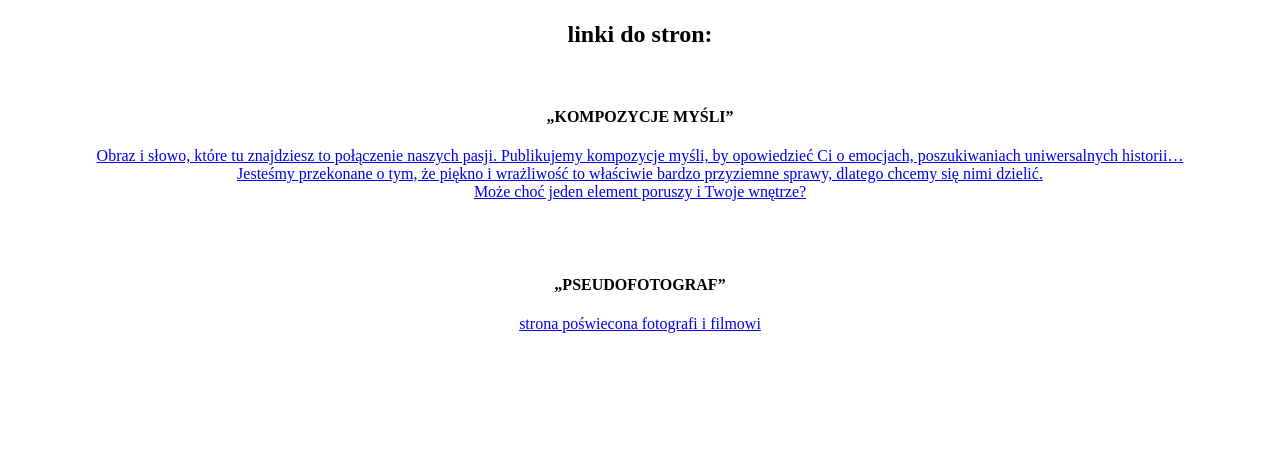
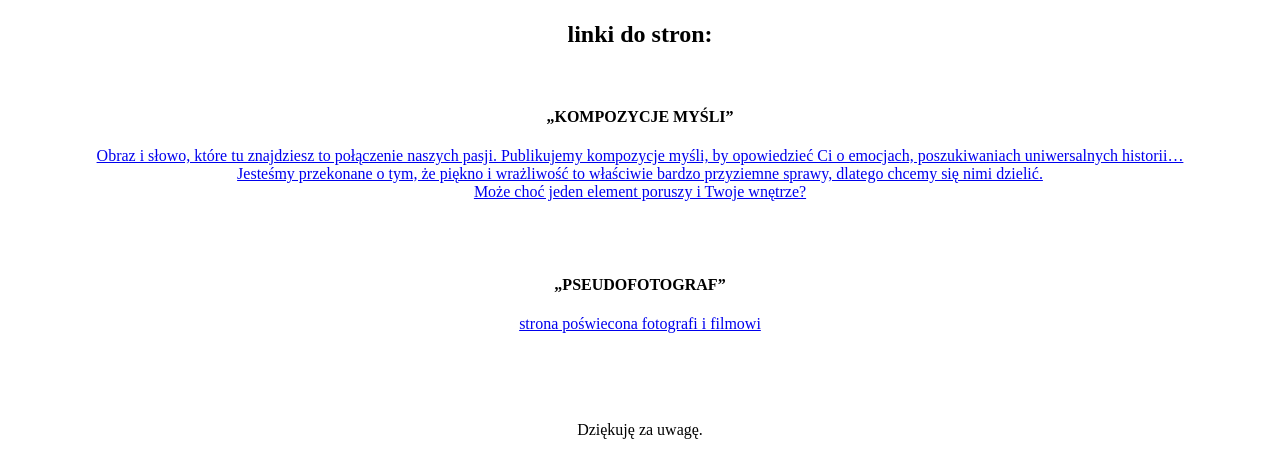
Before and after one commit to 2004benia/zdjecialato, a plain HTML site: page index.html in a window 1280 px wide. Shown: the part 735-1190 px from the top of the page. Before the commit the page ends 1148 px from the top, so only its background shows below. Drawn offline with Linux system fonts and the light colour scheme.

Commit message:
Update index.html

```diff
--- a/index.html
+++ b/index.html
@@ -48,6 +48,7 @@ Jeanette Winterson, Namiętność </h3>
 	</br>
 
 	</br></br></br></br>
+<p>Dziękuję za uwagę.</p>
 
 
 
```
